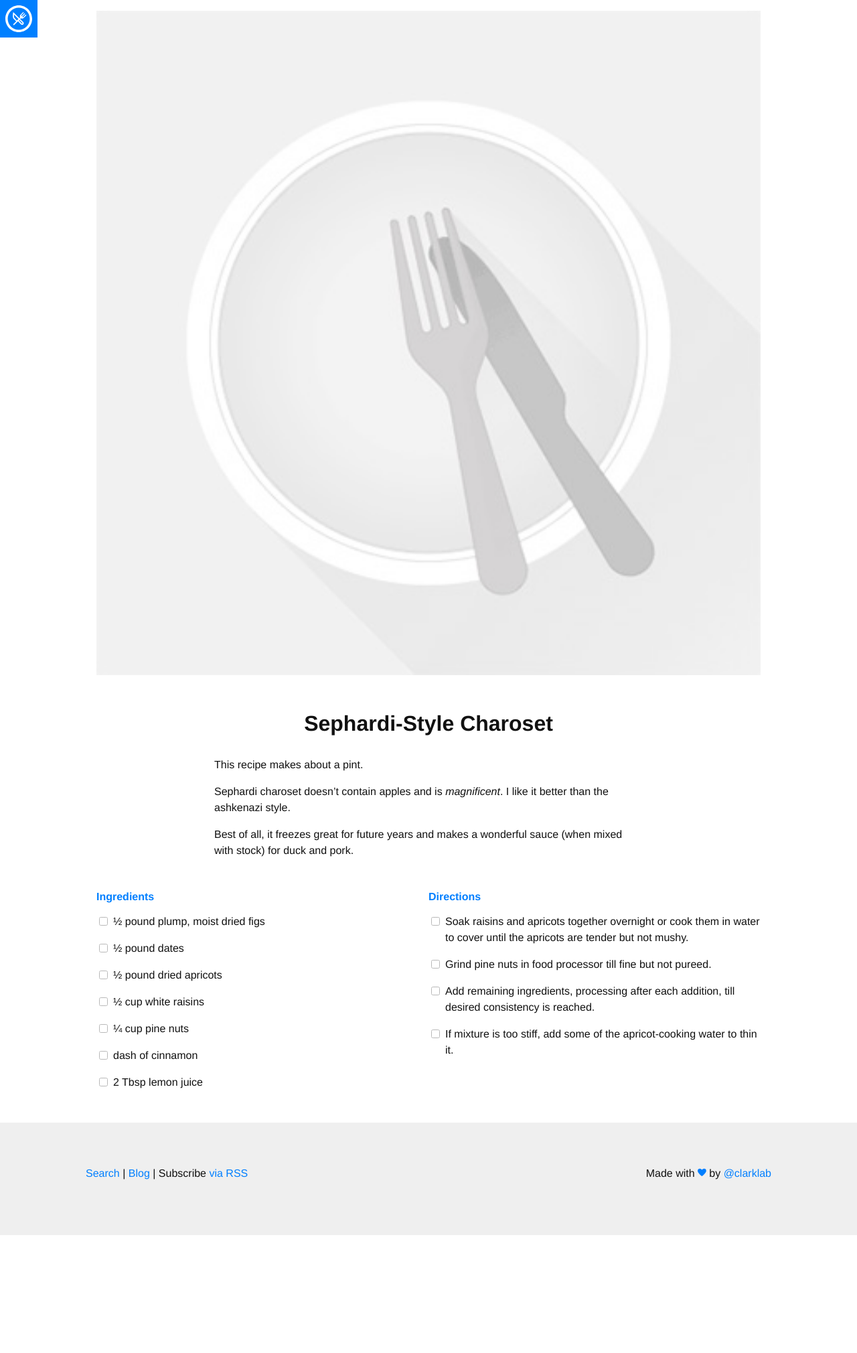
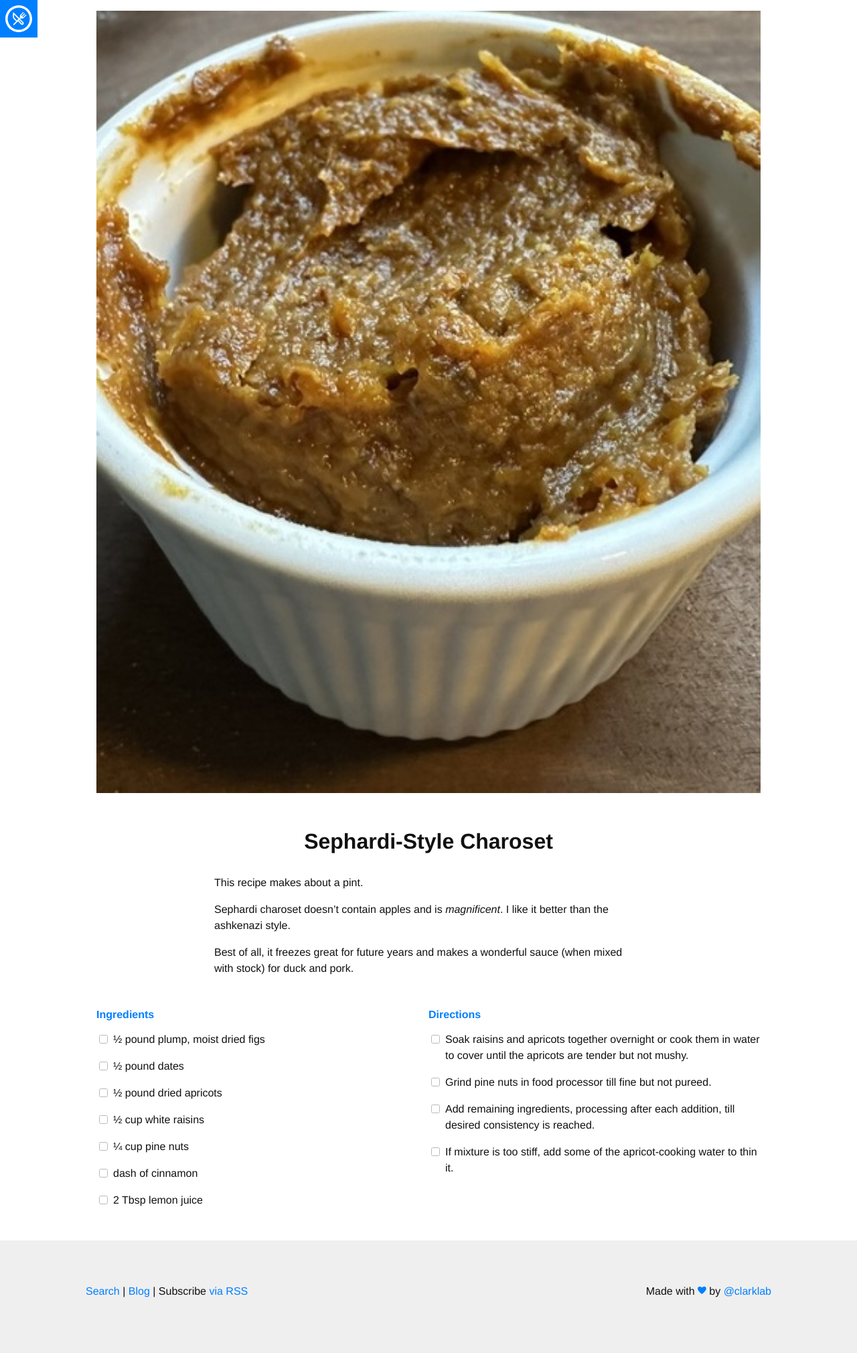
Before and after one commit to edinel/recipes, a Jekyll site: the page built from _recipes/SephardiCharoset.md, in a window 1280 px wide. Shown: the whole page at 67% size. Built offline with Jekyll 4.4.1, drawn with Linux system fonts in a browser that asks for light colours; nearby versions of some CDN libraries; some web fonts are replaced; before the commit the page ends 1844 px from its top, so only the background shows below that.

Commit message:
Adding a picture to the sephardi charoset

```diff
--- a/_recipes/SephardiCharoset.md
+++ b/_recipes/SephardiCharoset.md
@@ -2,7 +2,7 @@
 layout: recipe
 title:  "Sephardi-Style Charoset"
 author: "Eddie Dinel"
-image: default.jpg
+image: sephardi_charoset.jpg
 tags: Holiday, Side Dish
 
 ingredients:
```
Also changed, not shown: images/sephardi_charoset.jpg (added).
